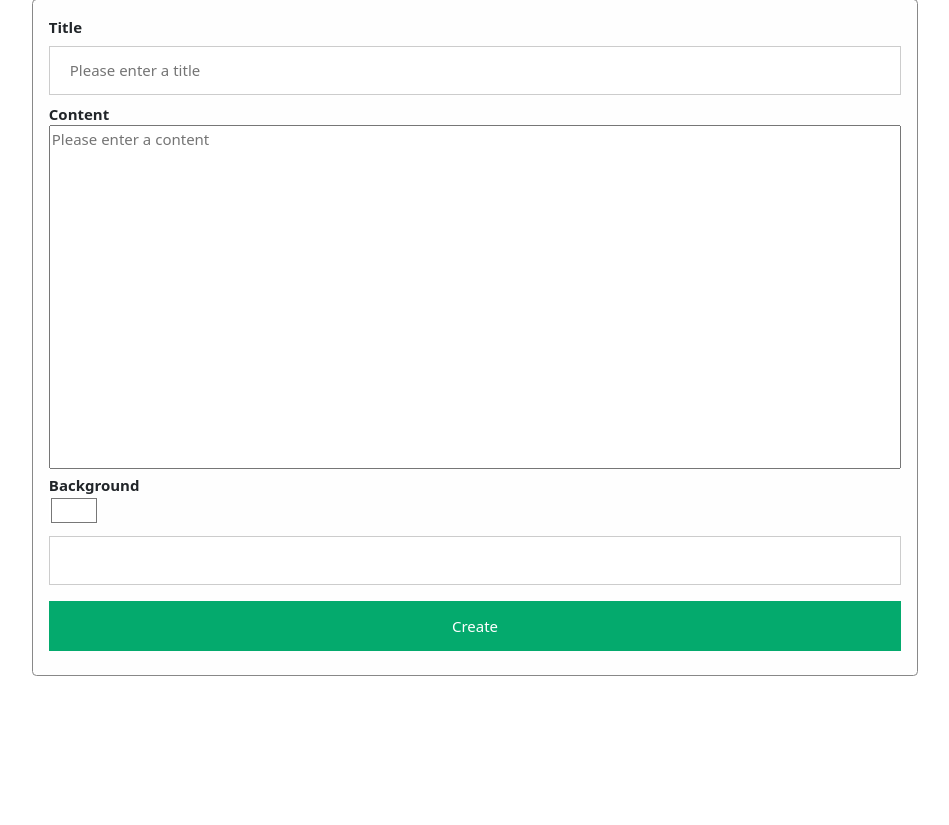
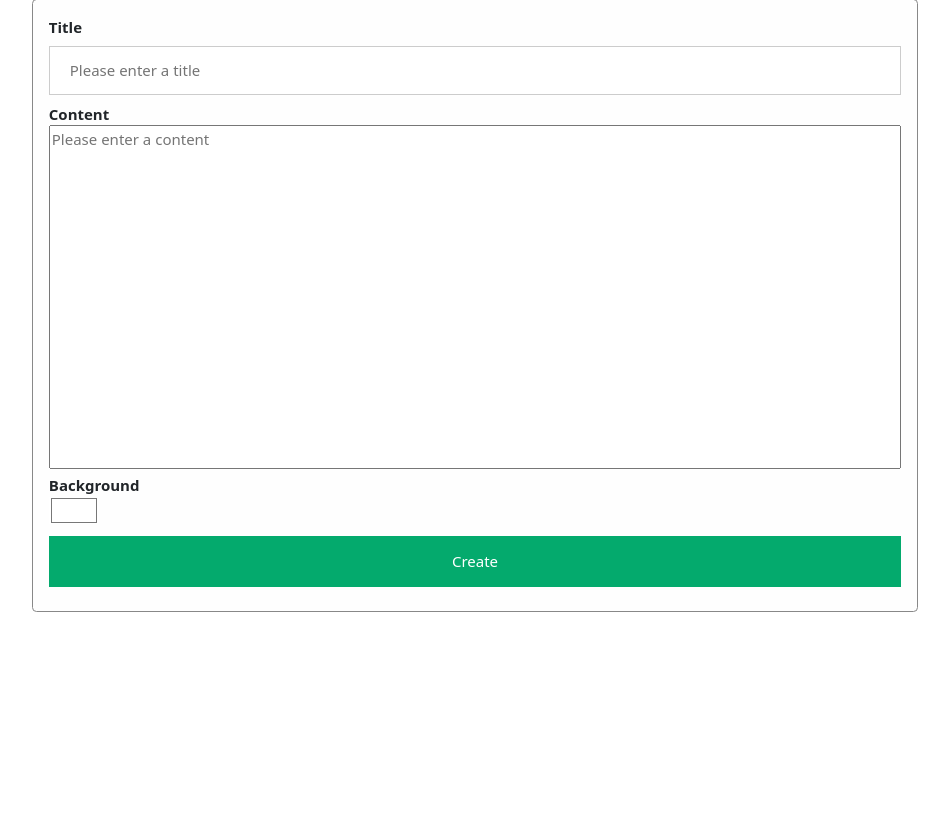
Before and after one commit to Turtle36/HelpDesigning, a Flask app: page /new/article in a window 1280 px wide. Shown: the part 111-936 px from the top of the page, without its empty margins (165-1114 px from the left). After the commit the page ends 723 px from the top, so only its background shows below. Run offline with Flask 2, Linux system fonts and the light colour scheme; some libraries are stand-ins or nearby versions.

Commit message:
edit file new.html

```diff
--- a/app/templates/new.html
+++ b/app/templates/new.html
@@ -131,7 +131,7 @@
                               id="content"></textarea>
                     <label for="background"><b>Background</b></label><br>
                     <input class="color" value="#ffffff" type="color" name="background" id="background"/>
-                    <input type="text" name="creator" id="creator" readonly>
+                    <input type="text" name="creator" id="creator" style="display: none;" readonly>
                     <button type="submit">Create</button>
                 </div>
             </form>
```
